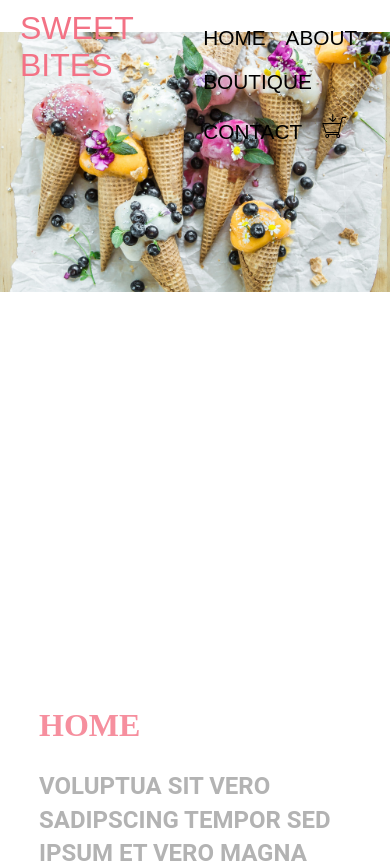
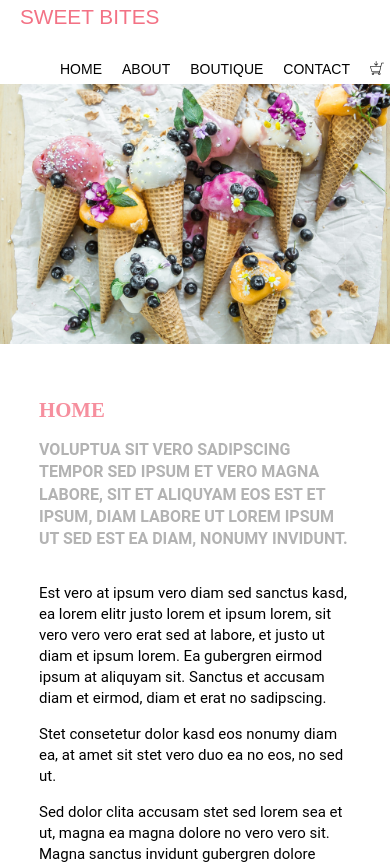
Before and after one commit to helene-andre/SweetBites, a Nuxt app: page / in a window 390 px wide. Shown: the top 864 px of the page. Built offline with nearby package versions, Linux system fonts and the light colour scheme.

Commit message:
Update style for mobile devices.

```diff
--- a/assets/css/main.scss
+++ b/assets/css/main.scss
@@ -5,7 +5,10 @@ body {
 	background-color: #fff;
 }
 
-section {padding: 2em 0 10em 0;}
+section {
+	margin-top: 10vh;
+	padding: 0em 0 10em 0;
+}
 
 h1 {
 	font-family: 'Indie Flower';
@@ -67,3 +70,15 @@ button {
 	0% { transform: scale(1); opacity: 1; }
 	100% { transform: scale(.9); opacity: 0; }
 }
+
+// =========================== Media queries ============================ //
+@media screen and (max-width: 650px) {
+	h1 {font-size: 1.3em;}
+	p {font-size: 15px;}
+	.subheading {font-size: 1em;}
+	section .picture-wrapper {height: auto;}
+}
+
+@media screen and (max-width: 450px) {
+	.subheading {font-size: 1em;}
+}
--- a/components/cart.vue
+++ b/components/cart.vue
@@ -8,9 +8,11 @@
       span
         span.cart__item-remove(@click="removeFromCart(item)" title="remove") #[strong -]
         span.cart__item-add(@click="addToCart(item)" title="add") #[strong +]
-      span x {{ item.price }} $
-      span x {{ item.price*item.quantity }} $
-    span Total {{ cartItemsCount }}
+      span x ${{ item.price }}
+      span
+        | = ${{ item.price*item.quantity }}
+    span Total {{ cartItemsCount }} items
+    div Total ${{ grandTotal }}
   p(v-else) There's nothing in your cart yet.
 
   nuxt-link.nav__link(v-if="isNavBar" to="/cart")
@@ -28,6 +30,7 @@ export default {
 
   mounted () {
     this.$store.commit('initCart')
+    this.$store.commit('calculateTotal')
   },
 
   methods: {
@@ -35,10 +38,12 @@ export default {
 
     addToCart (product) {
       this.$store.commit('addToCart', product)
+      this.$store.commit('calculateTotal')
     },
 
     removeFromCart (product) {
       this.$store.commit('removeFromCart', product)
+      this.$store.commit('calculateTotal')
     }
   },
 
@@ -49,6 +54,9 @@ export default {
     },
     cartItemsCount () {
       return this.cart.reduce((total, item) => (total += item.quantity), 0)
+    },
+    grandTotal () {
+      return this.$store.state.total
     }
   }
 }
@@ -98,9 +106,9 @@ export default {
   }
 }
 .cart-wrapper:hover .cart {
-  z-index: 1;
   opacity: 1;
   transform: translate(0);
+  z-index: 20;
 }
 
 .cart-wrapper:hover .cart:before,
@@ -121,4 +129,16 @@ export default {
   margin-bottom: -1px;
 }
 
+.cart__item-remove, .cart__item-add {
+  padding-left: 5px;
+  padding-right: 5px;
+  margin: 0 5px 0 5px;
+  border: 1px solid black;
+  border-radius: 12px;
+}
+
+.cart__item-add {
+  padding-left: 4px;
+  padding-right: 3px;
+}
 </style>
--- a/layouts/partials/nav.vue
+++ b/layouts/partials/nav.vue
@@ -1,19 +1,19 @@
 <template lang="pug">
 header
-  .nav-wrapper
-    nuxt-link.title(to="/") Sweet Bites
+  .nav
+    .nav__title
+      nuxt-link(to="/") Sweet Bites
     .spacer
-    nav
-      ul.nav
-        li.nav__link
+    ul.nav__menu
+      li.nav__menu-item
         nuxt-link(to="/") Home
-        li.nav__link
+      li.nav__menu-item
         nuxt-link(to="/about") About
-        li.nav__link
+      li.nav__menu-item
         nuxt-link(to="/boutique") Boutique
-        li.nav__link
+      li.nav__menu-item
         nuxt-link(to="/contact") Contact
-        li.cart-wrapper
+      li.nav__menu-item.cart-wrapper
         span.cart__item-count(v-if="cartItemsCount > 0") {{ cartItemsCount }}
         span.icon.i-add-to-cart.cart__icon
         cart(:is-nav-bar="isNavBar")
@@ -41,51 +41,66 @@ export default {
 </script>
 
 <style lang="scss">
-.nav-wrapper {
+.nav {
+  height: 10vh;
   width: 100%;
-  height: 15%;
   position: fixed;
   top: 0;
   left: 0;
   display: flex;
-  height: 10vh;
-  & .title {
+  align-items: baseline;
+  background-color: rgba(255, 255, 255, 0.9);
+  font-family: "Indie Flower", Arial, Helvetica, sans-serif;
+  z-index: 100;
+
+  &__title {
+    height: 100%;
     font-size: 2em;
-    font-family: "Indie Flower", Arial, Helvetica, sans-serif;
     color: #f37285;
-    padding: 10px 20px;
+    padding: 20px 0 0 20px;
     text-transform: uppercase;
   }
-}
 
-.nav {
+  &__menu {
+    height: 100%;
     display: flex;
     flex-direction: row;
     flex-wrap: wrap;
-  align-items: flex-end;
+  }
 
-  &__link {
-    font-family: "Indie Flower", Arial, Helvetica, sans-serif;
+  &__menu-item {
     font-size: 1.3em;
-    padding: 10px;
+    padding: 20px 20px 0px 0px;
     text-transform: uppercase;
     transition: 0.3s ease-in-out;
     &:hover {color:#f68f9e;}
   }
-
-  & .cart-wrapper {
-    display: flex;
-    flex-direction: column;
-    padding: 10px 20px 10px 10px;
-
-    & .cart__item-count {
-      font-size: 10px;
-      text-align: center;
-      padding-right: 3px;
 }
 
-    & .cart__icon {font-size: 1.5em;}
+// =========================== Media queries ============================ //
+@media screen and (max-width: 650px) {
+  .nav {
+    display: inline-block;
+    &__title {
+      font-size: 1.3em;
+      height: 40%;
+      padding: 5px 0 0 20px;
+    }
+    &__menu {
+      height: 40%;
+    }
+    &__menu-item {
+      font-size: 1em;
+      padding: 6px 0px 0px 20px;
+    }
+  }
+  .nav .cart {
+    right: -13px;
+    top: 139%;
   }
 }
 
+@media screen and (max-width: 450px) {
+  .nav__menu-item {font-size: 14px;}
+}
 </style>
--- a/nuxt.config.js
+++ b/nuxt.config.js
@@ -1,8 +1,8 @@
 
 import products from './static/products.json'
 
-let dynamicRoutes = () => {
-  return new Promise(resolve => {
+const dynamicRoutes = () => {
+  return new Promise((resolve) => {
     resolve(products.map(product => `product/${product.slug}`))
   })
 }
@@ -64,7 +64,7 @@ export default {
   ** Build configuration
   */
   build: {
-    publicPath: 'http://localhost/_helene/cup-or-mug/dist/',
+    publicPath: 'http://localhost/_helene/sweetbites/dist/',
     /*
     ** You can extend webpack config here
     */
--- a/pages/about.vue
+++ b/pages/about.vue
@@ -1,6 +1,6 @@
 <template lang="pug">
 section
-  .about__picture
+  .about__picture.picture-wrapper
       img.picture(src="~/assets/images/about-background.jpg")
   .container
     h1 About
--- a/pages/contact.vue
+++ b/pages/contact.vue
@@ -32,7 +32,7 @@
     v-checkbox(
       v-model="checkbox"
       :rules="[v => !!v || 'You must check to continue!']"
-      label="Are you a robot?"
+      label="Are you a human?"
       required)
 
     v-btn(
@@ -93,6 +93,7 @@ export default {
   background-size: 100%;
   background-position: center;
   height: 90vh;
+  margin-top: 10vh;
 
   h1 {
     text-align: center;
@@ -109,4 +110,30 @@ export default {
     padding: 40px;
   }
 }
+
+// =========================== Media queries ============================ //
+@media screen and (max-width: 650px) {
+  .contact h1 {font-size: 1.5em;}
+  .contact__form {
+    height: 70%;
+    width: 60%;
+    padding: 10px;
+  }
+}
+
+@media screen and (max-width: 450px) {
+  .contact h1 {font-size: 1.3em;}
+  .contact__form {
+    height: 80%;
+    width: 60%;
+    padding: 10px;
+  }
+}
+
+@media screen and (max-height: 570px) {
+  .contact__form {
+    height: 90%;
+    width: 80%;
+  }
+}
 </style>
--- a/pages/index.vue
+++ b/pages/index.vue
@@ -1,6 +1,6 @@
 <template lang="pug">
 section.home
-  .home__picture
+  .home__picture.picture-wrapper
     img.picture(src="~/assets/images/home-background.jpg")
   .container
     h1 Home
```
Also changed, not shown: assets/images/cart-background.jpg (added). Lines whose indentation alone changed are shown as unchanged.
